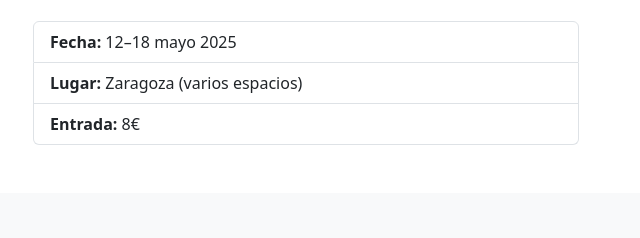
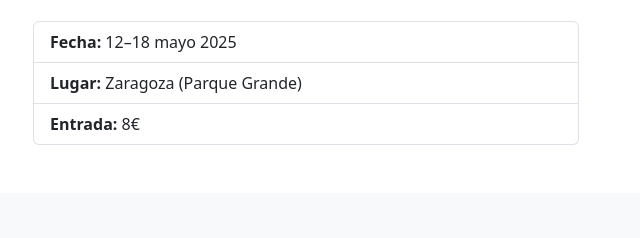
Before and after one commit to adri2138293/semana-cultural-2025, a plain HTML site: page index.html in a window 1280 px wide. Shown: the part 705-943 px from the top of the page, 619-1259 px from the left. Drawn offline with nearby package versions, Linux system fonts and the light colour scheme.

Commit message:
Modificacion Semana Cultural Zaragoza detalles
Updated event details and corrected location.

```diff
--- a/index.html
+++ b/index.html
@@ -61,7 +61,7 @@
         <div class="col-md-6">
             <ul class="list-group">
                 <li class="list-group-item"><strong>Fecha:</strong> 12–18 mayo 2025</li>
-                <li class="list-group-item"><strong>Lugar:</strong> Zaragoza (varios espacios)</li>
+                <li class="list-group-item"><strong>Lugar:</strong> Zaragoza (Parque Grande)</li>
                 <li class="list-group-item"><strong>Entrada:</strong> 8€</li>
             </ul>
         </div>
```
